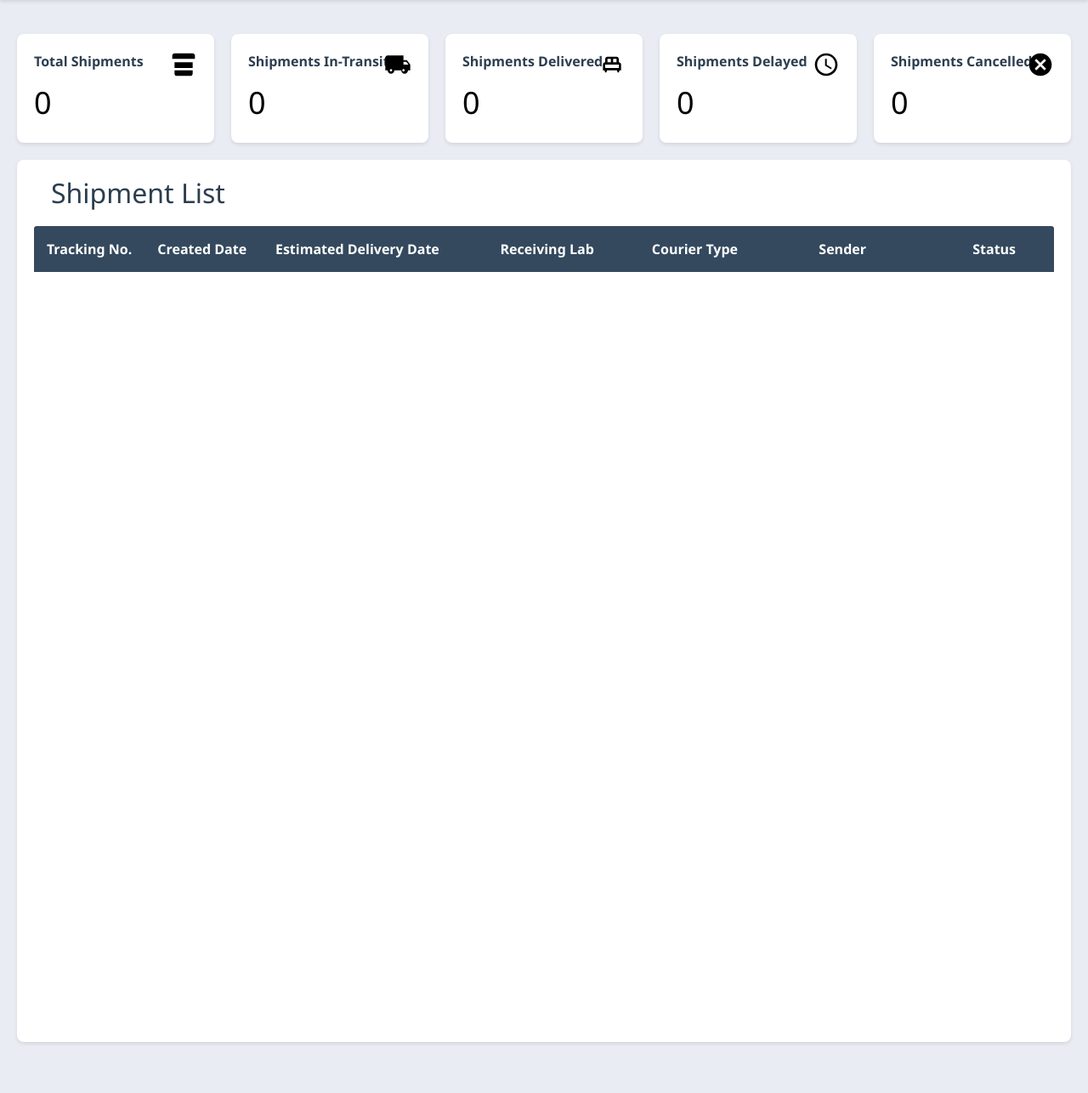
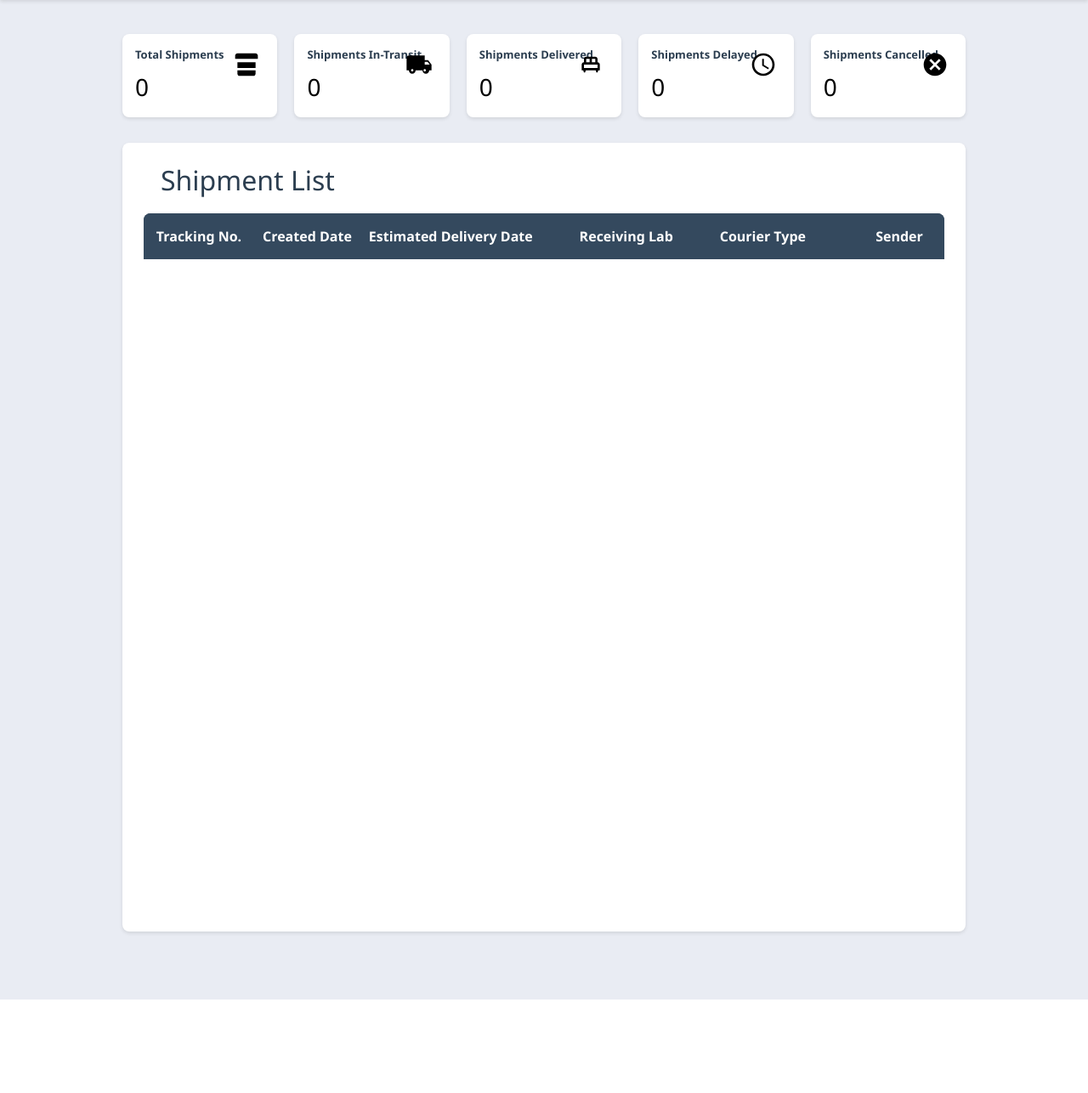
Before and after one commit to Pycube-FP/fedex-tracking, a Flask app: page / in a window 1280 px wide. Shown: the part 81-1367 px from the top of the page at 85% size. After the commit the page ends 1257 px from the top, so only its background shows below. Run offline with Flask 3, Linux system fonts and the light colour scheme; the visitor is signed in with stand-in values (Sample User, id 1); data that the repository does not hold is empty.

Commit message:
style: update layout spacing and add table scroll

```diff
--- a/static/styles.css
+++ b/static/styles.css
@@ -54,39 +54,39 @@ header {
 }
 
 .container-wrapper {
-    max-width: 2000px;
+    max-width: 75%;
     margin: 0 auto;
-    padding: 20px;
+    padding: 40px;
     box-sizing: border-box;
 }
 
 .kpi-container {
+    width: 80%;
+    margin: 0 auto 30px auto;
     display: flex;
     justify-content: space-between;
     gap: 20px;
-    margin-bottom: 20px;
-    width: 100%;
     padding: 0;
 }
 
 .kpi {
     flex: 1;
     background-color: #ffffff;
-    padding: 20px;
+    padding: 15px;
     border-radius: 8px;
     box-shadow: 0 2px 4px rgba(0, 0, 0, 0.1);
     text-align: left;
     color: #2c3e50;
     position: relative;
-    font-size: 16px;
-    font-weight: 700;
+    font-size: 13px;
+    font-weight: 600;
 }
 
 .kpi span {
     display: block;
-    font-size: 36px;
+    font-size: 28px;
     font-weight: 500;
-    margin-top: 10px;
+    margin-top: 6px;
     color: #000000;
 }
 
@@ -156,12 +156,12 @@ header {
 }
 
 .shipment-list {
-    width: 100%;
+    width: 80%;
     background-color: #ffffff;
     border-radius: 8px;
     box-shadow: 0 2px 4px rgba(0, 0, 0, 0.1);
-    padding: 20px;
-    padding-bottom: 40px;
+    padding: 25px;
+    margin: 20px auto;
     box-sizing: border-box;
 }
 
@@ -214,10 +214,12 @@ header {
     padding: 15px 10px;
     text-align: center;
     white-space: nowrap;
+    position: sticky;
+    top: 0;
 }
 
 .shipment-list td {
-    padding: 18px 10px;
+    padding: 15px 10px;
     text-align: center;
     border-bottom: 1px solid #eee;
     background-color: #ffffff;
@@ -481,13 +483,13 @@ main {
 }
 
 .table-container {
-    width: 100%;
-    height: 900px;
-    overflow-y: auto;
+    width: 85%;
+    height: 800px;
+    margin: 15px auto;
+    overflow-y: scroll;
     overflow-x: auto;
-    margin-top: 20px;
-    margin-bottom: 40px;
-    border-radius: 4px;
+    padding: 0;
+    border-radius: 8px;
 }
 
 /* Make the scrollbar more visible but elegant */
@@ -513,42 +515,42 @@ main {
 /* Set specific widths for each column */
 .shipment-list th:nth-child(1),
 .shipment-list td:nth-child(1) {
-    width: 140px; /* Tracking No. */
+    width: 130px; /* Tracking No. */
 }
 
 .shipment-list th:nth-child(2),
 .shipment-list td:nth-child(2) {
-    width: 100px; /* Created Date */
+    width: 90px; /* Created Date */
 }
 
 .shipment-list th:nth-child(3),
 .shipment-list td:nth-child(3) {
-    width: 100px; /* Estimated Delivery Date */
+    width: 90px; /* Estimated Delivery Date */
 }
 
 .shipment-list th:nth-child(4),
 .shipment-list td:nth-child(4) {
-    width: 300px; /* Receiving Lab */
+    width: 200px; /* Receiving Lab */
 }
 
 .shipment-list th:nth-child(5),
 .shipment-list td:nth-child(5) {
-    width: 120px; /* Courier Type */
+    width: 100px; /* Courier Type */
 }
 
 .shipment-list th:nth-child(6),
 .shipment-list td:nth-child(6) {
-    width: 300px; /* Sender */
+    width: 200px; /* Sender */
 }
 
 .shipment-list th:nth-child(7),
 .shipment-list td:nth-child(7) {
-    width: 200px; /* Status */
+    width: 100px; /* Status */
 }
 
 /* Add subtle spacing between rows */
 .shipment-list tr {
-    border-bottom: 8px solid #ffffff;
+    border-bottom: 4px solid #ffffff;
 }
 
 .shipment-list tbody tr {
@@ -854,8 +856,8 @@ main {
 
 /* Table column widths */
 .table-container table th:nth-child(1) { /* Tracking No. */
-    width: 120px;
-    min-width: 120px;
+    width: 130px;
+    min-width: 130px;
 }
 .table-container table th:nth-child(2) { /* Created Date */
     width: 90px;
@@ -878,8 +880,8 @@ main {
     min-width: 200px;
 }
 .table-container table th:nth-child(7) { /* Status */
-    width: 130px;
-    min-width: 130px;
+    width: 100px;
+    min-width: 100px;
 }
 
 /* Ensure table cells don't wrap unnecessarily */
```
